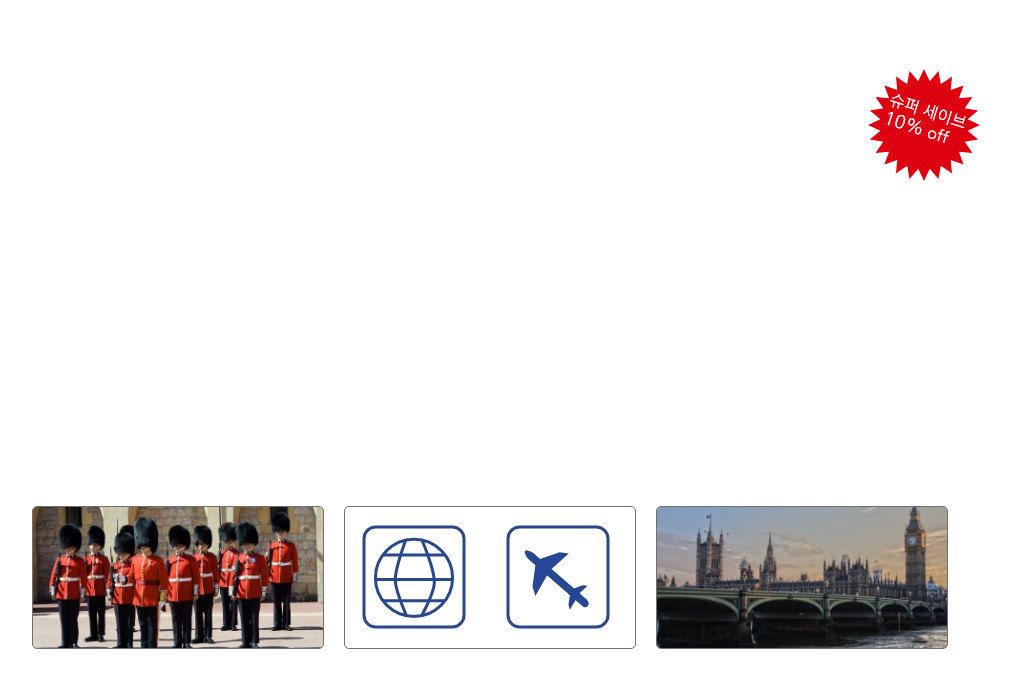
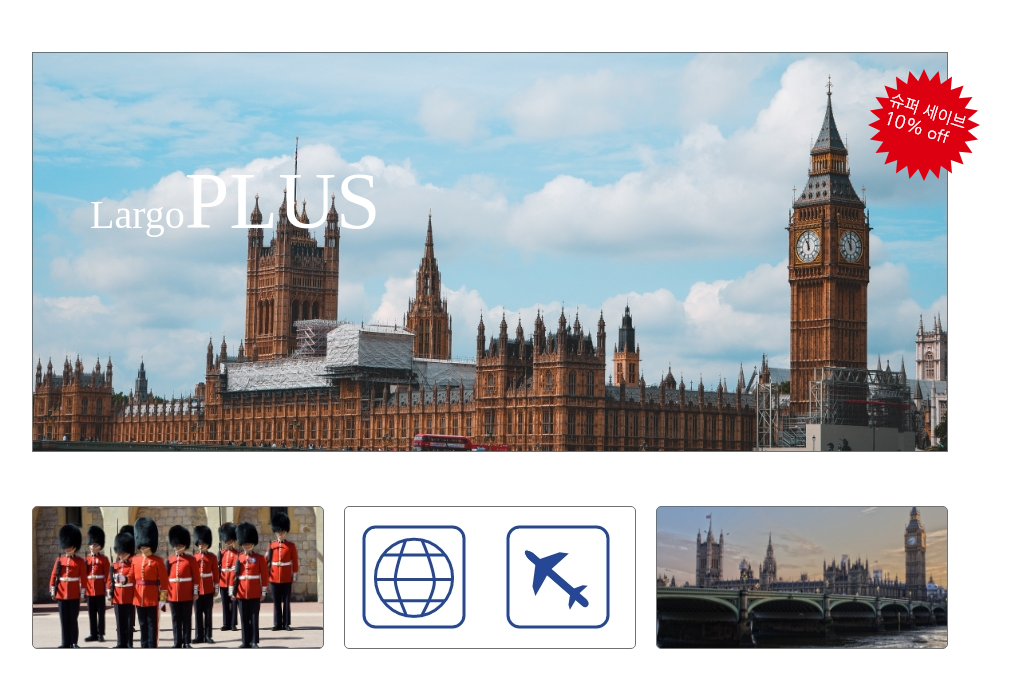
Before and after one commit to xotjr1202/0618-test1, a plain HTML site: page index.html in a window 1280 px wide. Shown: the part 125-800 px from the top of the page, without its empty margins (150-1161 px from the left). Drawn offline with Linux system fonts and the light colour scheme; the site is published under a folder, as on GitHub Pages, so addresses that start at the root find nothing.

Commit message:
경로수정
경로수정

```diff
--- a/css/style.css
+++ b/css/style.css
@@ -58,7 +58,7 @@ h1 img {
     height: 400px;
     margin: auto;
     padding: auto;
-    background-image: url(/images/main-visual.jpg);
+    background-image: url(../images/main-visual.jpg);
 }
 #mian-visual p {
     font-size: 40px;
```
